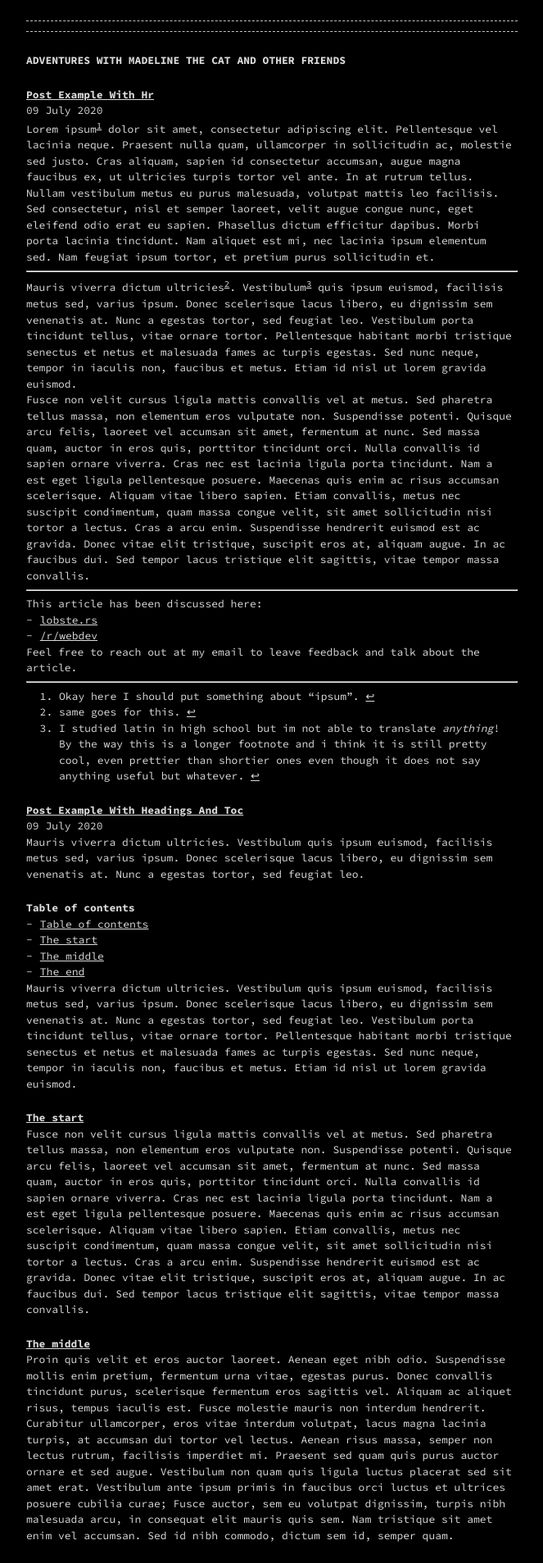
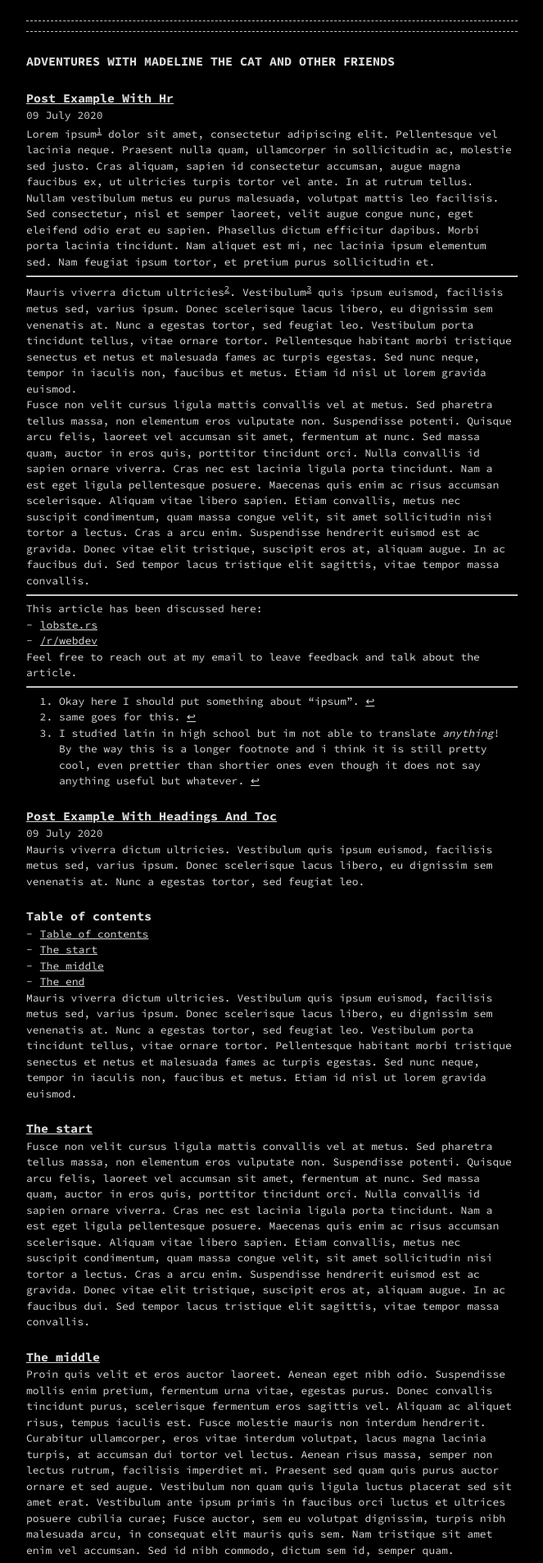
Before and after one commit to madelinethecat/site, a Jekyll site: the page built from index.md, in a window 1280 px wide. Shown: the top 1907 px of the page at 82% size, without its empty margins (308-971 px from the left). Built offline with Jekyll 4.4.1, drawn with Linux system fonts in a browser that asks for light colours.

Commit message:
Update base.scss

```diff
--- a/_sass/base.scss
+++ b/_sass/base.scss
@@ -15,7 +15,7 @@ $container-max-width:  600px !default;
  * Global
  */
 body { background-color: var(--background-color);  margin: 0 auto;  padding: 0;  font-family: $base-font-family;  font-size: $base-font-size;  color: var(--text-color);  text-align: left;  line-height: $base-line-height !important; }
-h1, h2, h3, h4, h5, h6 { font-size: $base-font-size;  margin: 0px;  margin-top: 22px;  font-weight: bold;  color: var(--text-color); }
+h1, h2, h3, h4, h5, h6 { font-size: 15px;  margin: 0px;  margin-top: 22px; text-align: left; font-weight: bold;  color: var(--text-color); }
 p, ul, ol { margin: 0px;  color: var(--text-color); }
 a { text-decoration: underline;  color: var(--link-color); }
 a:hover { color: var(--background-color); background-color: var(--base-color); }
```
